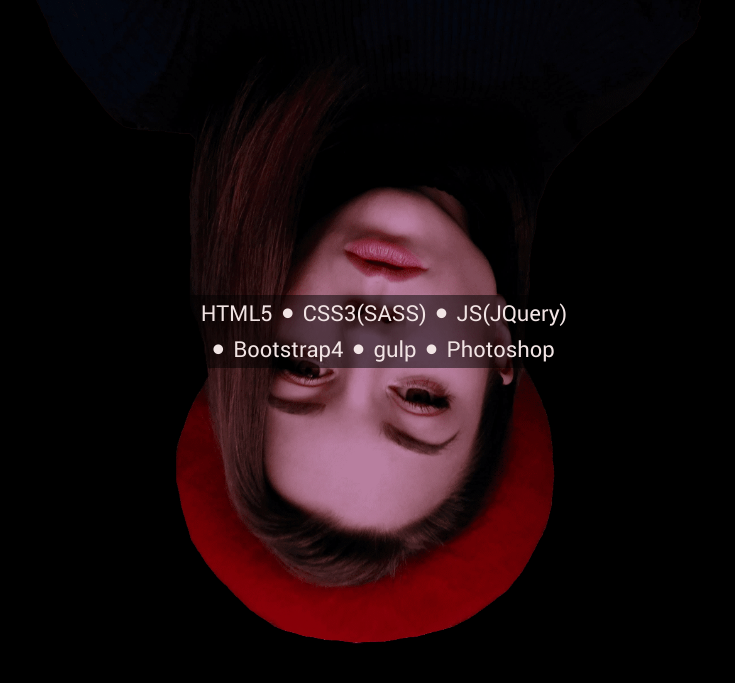
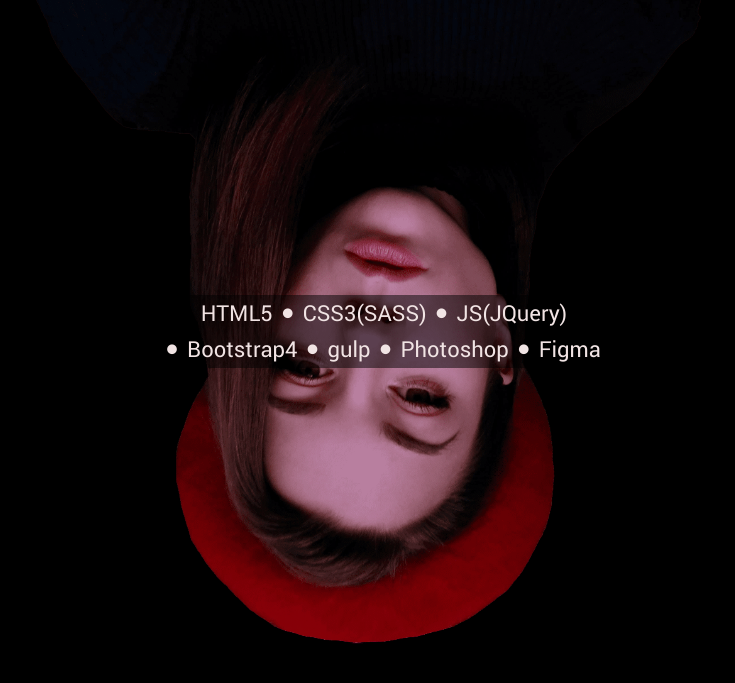
Before and after one commit to Anastasiia34/Anastasiia34.github.io, a plain HTML site: page index.html in a window 1280 px wide. Shown: the part 105-788 px from the top of the page, without its empty margins (271-1006 px from the left). Drawn offline with Linux system fonts and the light colour scheme.

Commit message:
Update index.html

```diff
--- a/index.html
+++ b/index.html
@@ -47,6 +47,7 @@
 					<li><i class="fas fa-circle"></i>Bootstrap4 </li>
 					<li><i class="fas fa-circle"></i>gulp </li>
 					<li><i class="fas fa-circle"></i>Photoshop</li>
+					<li><i class="fas fa-circle"></i>Figma</li>
 				</ul>
 			</div>
 		</section>
```
